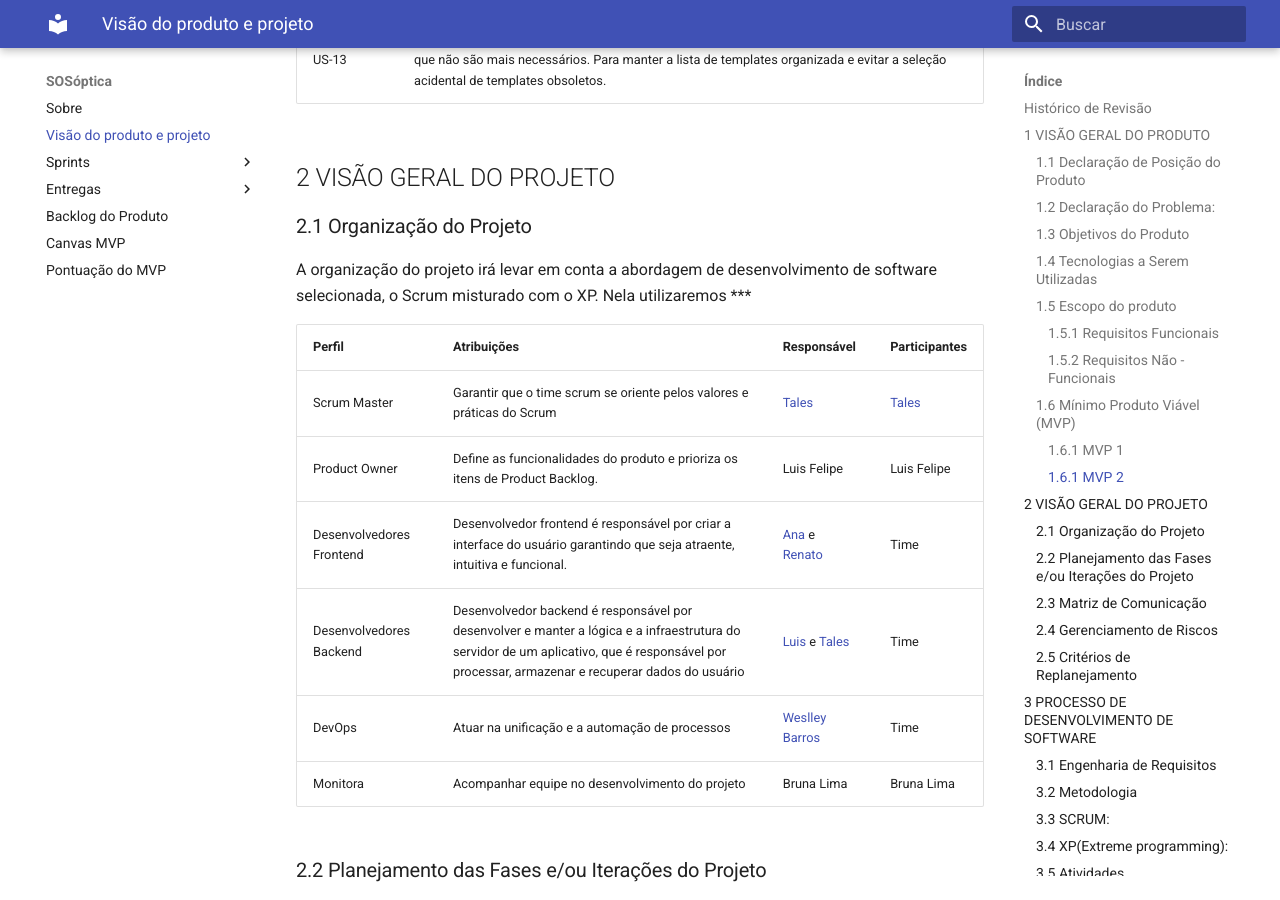
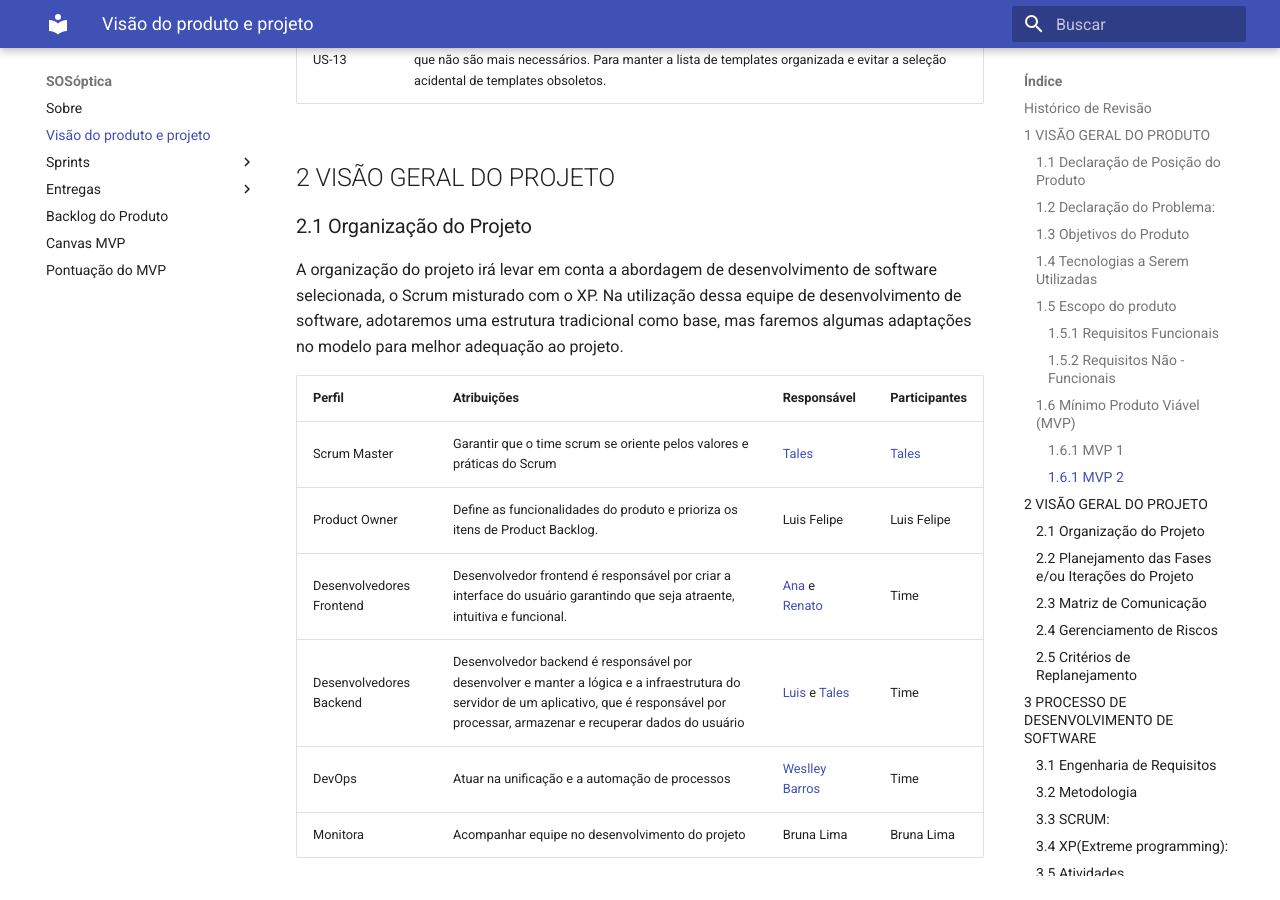
Before and after one commit to mdsreq-fga-unb/2023.1-SOSOptica, an MkDocs documentation site: the page built from docs/visao.md, in a window 1280 px wide and 900 px high, scrolled down 4696 px. Built offline with MkDocs 1.6.1 and Material for MkDocs 9.7.7, drawn with Linux system fonts in a browser that asks for light colours; nearby versions of some CDN libraries.

Commit message:
Update visao.md
refatoração 2.1 Organização do Projeto

```diff
--- a/docs/visao.md
+++ b/docs/visao.md
@@ -106,7 +106,7 @@ O MVP (Minimum Viable Product), é uma versão mínima do produto que inclui ape
 ## 2 VISÃO GERAL DO PROJETO
 
 ### 2.1 Organização do Projeto
-A organização do projeto irá levar em conta a abordagem de desenvolvimento de software selecionada, o Scrum misturado com o XP. Nela utilizaremos ***
+A organização do projeto irá levar em conta a abordagem de desenvolvimento de software selecionada, o Scrum misturado com o XP. Na utilização dessa equipe de desenvolvimento de software, adotaremos uma estrutura tradicional como base, mas faremos algumas adaptações no modelo para melhor adequação ao projeto.
 
 | Perfil                   | Atribuições                                                                                                                                                                                    | Responsável                                                                      | Participantes                       |
 | ------------------------ | ---------------------------------------------------------------------------------------------------------------------------------------------------------------------------------------------- | -------------------------------------------------------------------------------- | ----------------------------------- |
```
